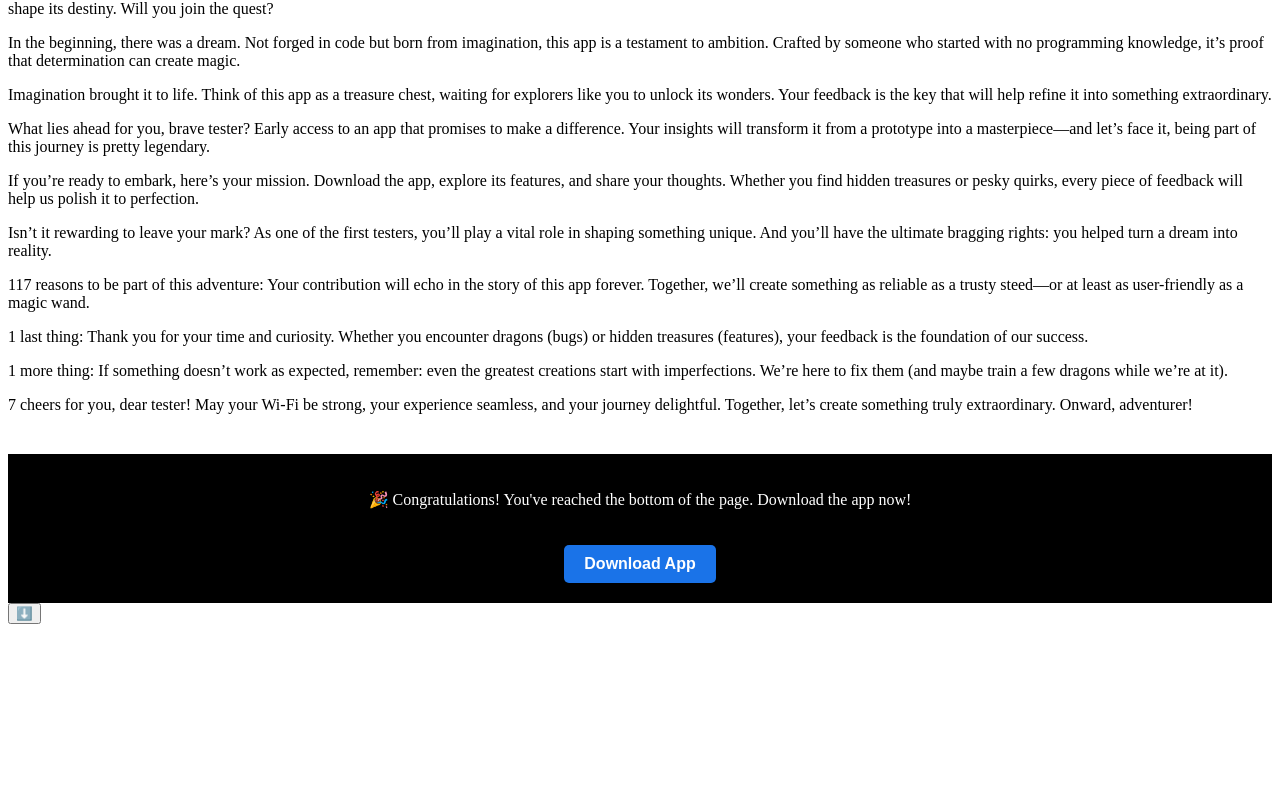
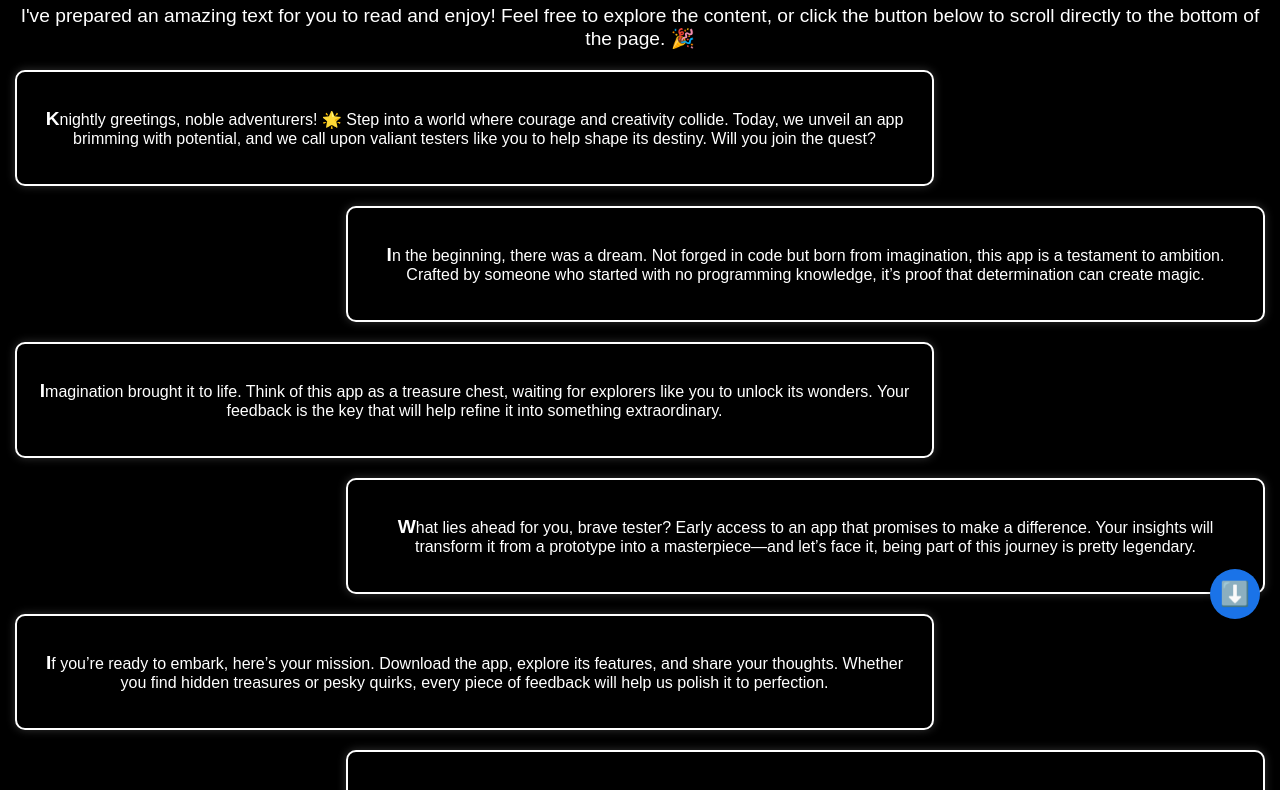
Before and after one commit to D-rilas/website-for-TM_app, a plain HTML site: page index.html in a window 1280 px wide. Shown: the part 161-951 px from the top of the page. Before the commit the page ends 800 px from the top, so only its background shows below. Drawn offline with Linux system fonts and the light colour scheme.

Commit message:
Update styles.css

```diff
--- a/styles.css
+++ b/styles.css
@@ -1,45 +1,119 @@
-/* Style pour le bouton "Go to Bottom" */
-.go-to-bottom {
-  margin: 20px 0;
-  padding: 10px 20px;
-  background-color: #ffcc00; /* Couleur jaune pour attirer l'attention */
-  color: black;
-  font-size: 1rem;
-  font-weight: bold;
-  border: none;
-  border-radius: 5px;
-  cursor: pointer;
-  transition: background-color 0.3s ease, transform 0.2s ease;
+/* Conteneur principal pour la safe area */
+.container {
+  padding: 15px; /* Zone de sécurité réduite à 15px */
+  box-sizing: border-box; /* Inclut le padding dans les dimensions du conteneur */
 }
 
-.go-to-bottom:hover {
-  background-color: #e6b800;
-  transform: scale(1.1); /* Légère augmentation au survol */
+/* Style général */
+body {
+  margin: 0;
+  background-color: black;
+  color: white;
+  font-family: Arial, sans-serif;
 }
 
-/* Style pour la section en bas */
-#bottom {
-  margin-top: 40px;
-  padding: 20px;
+/* Titre principal */
+header {
   text-align: center;
-  background-color: black;
+  margin: 20px 0;
+}
+
+header .crown {
+  font-size: 3rem;
+}
+
+h1 {
+  font-size: 2.5rem;
+  font-weight: bold;
+  margin: 10px 0;
+}
+
+/* Style du message d'introduction */
+.intro-message {
+  font-size: 1.2rem;
+  text-align: center;
+  margin: 20px 0;
   color: white;
 }
 
-.download-app {
-  margin-top: 20px;
-  padding: 10px 20px;
-  background-color: #1a73e8; /* Couleur bleue */
-  color: white;
-  font-size: 1rem;
-  font-weight: bold;
-  border: none;
-  border-radius: 5px;
-  cursor: pointer;
-  transition: background-color 0.3s ease, transform 0.2s ease;
+/* Conteneur des boîtes */
+main {
+  display: flex;
+  flex-direction: column;
+  gap: 20px; /* Espacement entre les boîtes */
 }
 
-.download-app:hover {
+/* Style des boîtes */
+.box {
+  background-color: black;
+  border: 2px solid white;
+  border-radius: 10px;
+  padding: 20px;
+  width: 70%;
+  text-align: center;
+  box-shadow: 0 0 10px rgba(255, 255, 255, 0.2);
+  transition: transform 0.3s ease, box-shadow 0.3s ease;
+}
+
+/* Positionnement alterné */
+.box.left {
+  margin-left: 0;
+}
+
+.box.right {
+  margin-left: auto;
+}
+
+/* Effets au survol */
+.box:hover {
+  transform: scale(1.05);
+  box-shadow: 0 0 20px rgba(255, 255, 255, 0.8);
+}
+
+/* Surbrillance de la première lettre */
+.highlight {
+  font-size: 1.2rem; /* Réduction de la taille */
+  font-weight: bold;
+  color: white; /* Couleur blanche pour plus de subtilité */
+}
+
+/* Bouton flottant */
+.floating-button {
+  position: fixed;
+  bottom: 20px;
+  right: 20px;
+  background-color: #1a73e8;
+  color: white;
+  border: none;
+  border-radius: 50%;
+  width: 50px;
+  height: 50px;
+  font-size: 1.5rem;
+  box-shadow: 0 4px 6px rgba(0, 0, 0, 0.3);
+  cursor: pointer;
+  transition: transform 0.3s ease, background-color 0.3s ease;
+}
+
+.floating-button:hover {
   background-color: #155cb0;
-  transform: scale(1.1); /* Légère augmentation au survol */
+  transform: scale(1.1);
 }
+
+/* Responsive design */
+@media (max-width: 768px) {
+  .box {
+    width: 90%;
+    margin-left: auto;
+    margin-right: auto;
+  }
+
+  h1 {
+    font-size: 2rem;
+  }
+
+  .floating-button {
+    width: 40px;
+    height: 40px;
+    font-size: 1.2rem;
+  }
+}
```
